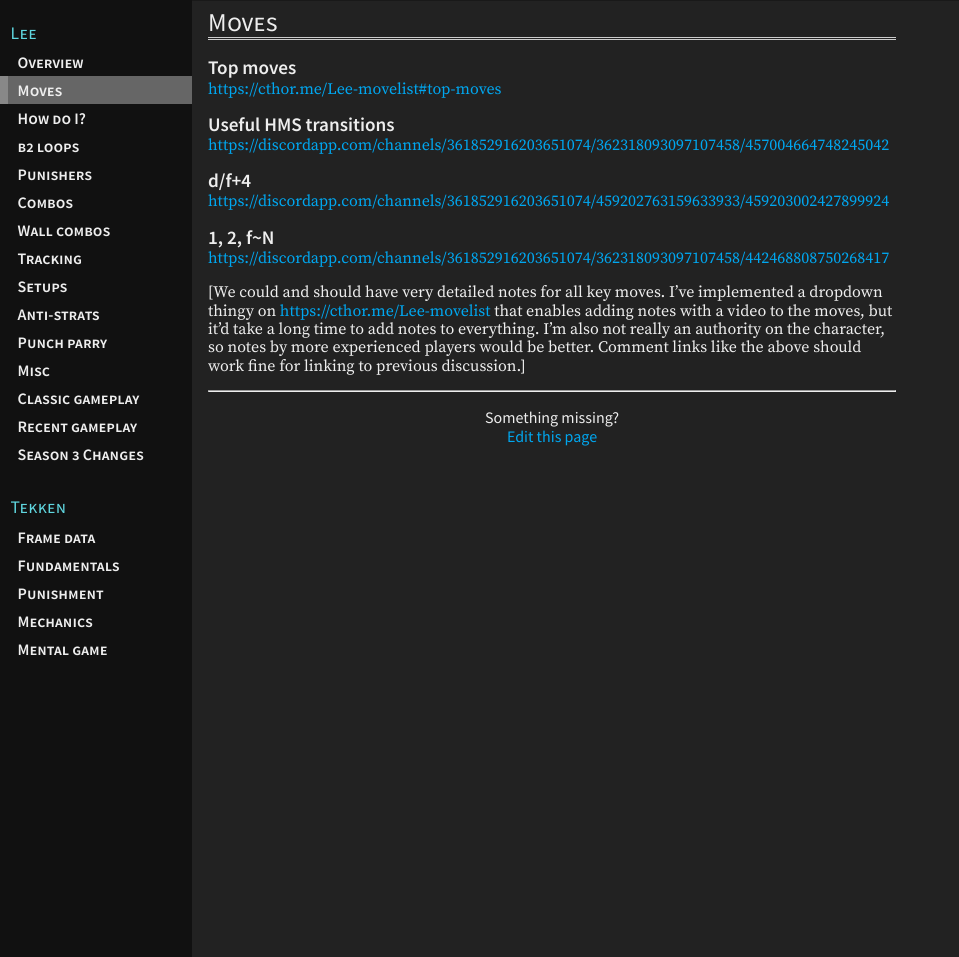
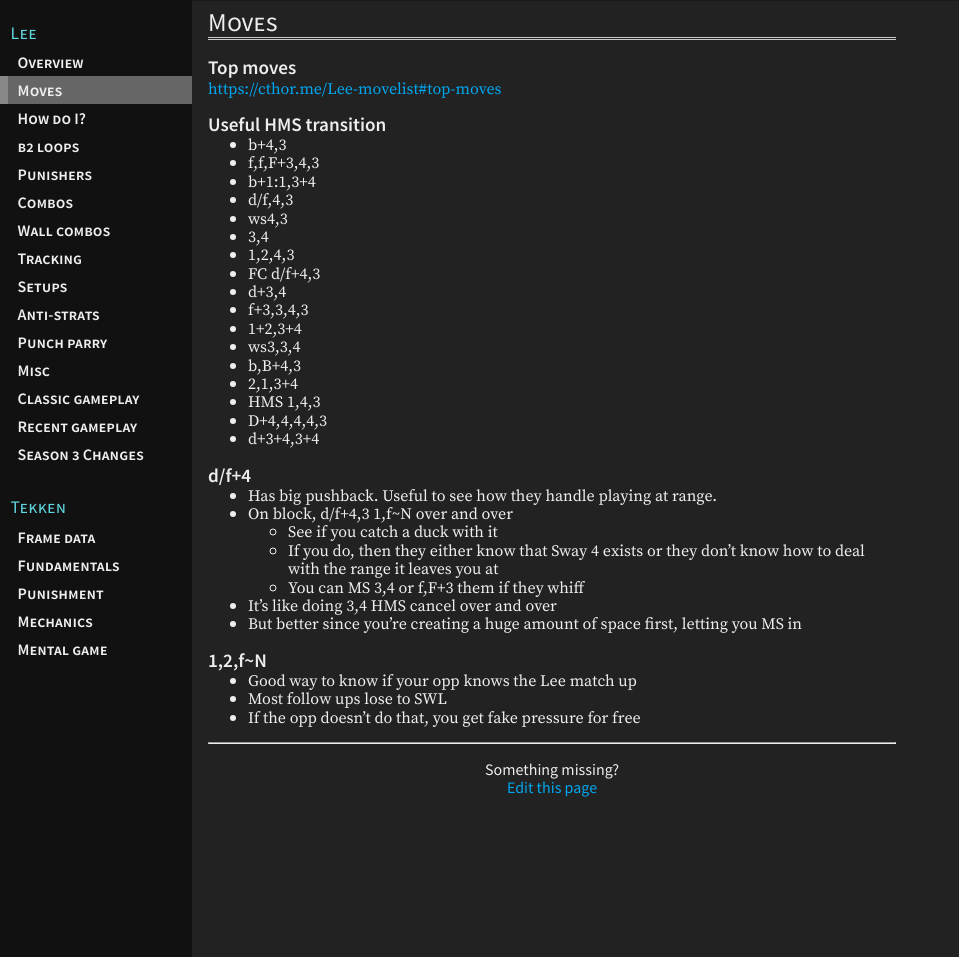
Before and after one commit to t7leeschool/t7leeschool.github.io, a Jekyll site: the page built from _pages/moves.md, in a window 1280 px wide and 957 px high. Shown: the whole window, without its empty margins (0-959 px from the left). Built offline with Jekyll 4.4.1, drawn with Linux system fonts in a browser that asks for light colours.

Commit message:
port discord links in /moves

```diff
--- a/_pages/moves.md
+++ b/_pages/moves.md
@@ -5,13 +5,42 @@ title: Moves
 ## Top moves
 <https://cthor.me/Lee-movelist#top-moves>
 
-## Useful HMS transitions
-<https://discordapp.com/channels/361852916203651074/362318093097107458/457004664748245042>
+## Useful HMS transition
+
+- b+4,3
+- f,f,F+3,4,3
+- b+1:1,3+4
+- d/f,4,3
+- ws4,3
+- 3,4
+- 1,2,4,3
+- FC d/f+4,3
+- d+3,4
+- f+3,3,4,3
+- 1+2,3+4
+- ws3,3,4
+- b,B+4,3
+- 2,1,3+4
+- HMS 1,4,3
+- D+4,4,4,4,3
+- d+3+4,3+4
 
 ## d/f+4
-<https://discordapp.com/channels/361852916203651074/459202763159633933/459203002427899924>
 
-## 1, 2, f\~N
-<https://discordapp.com/channels/361852916203651074/362318093097107458/442468808750268417>
+<!-- https://discordapp.com/channels/361852916203651074/459202763159633933/459203002427899924 -->
 
-[We could and should have very detailed notes for all key moves. I've implemented a dropdown thingy on <https://cthor.me/Lee-movelist> that enables adding notes with a video to the moves, but it'd take a long time to add notes to everything. I'm also not really an authority on the character, so notes by more experienced players would be better. Comment links like the above should work fine for linking to previous discussion.]
+- Has big pushback. Useful to see how they handle playing at range.
+- On block, d/f+4,3 1,f~N over and over
+  - See if you catch a duck with it
+  - If you do, then they either know that Sway 4 exists or they don't know how to deal with the range it leaves you at
+  - You can MS 3,4 or f,F+3 them if they whiff
+- It's like doing 3,4 HMS cancel over and over
+- But better since you're creating a huge amount of space first, letting you MS in
+
+## 1,2,f\~N
+
+<!-- https://discordapp.com/channels/361852916203651074/362318093097107458/442468808750268417 -->
+
+- Good way to know if your opp knows the Lee match up
+- Most follow ups lose to SWL
+- If the opp doesn't do that, you get fake pressure for free
```
